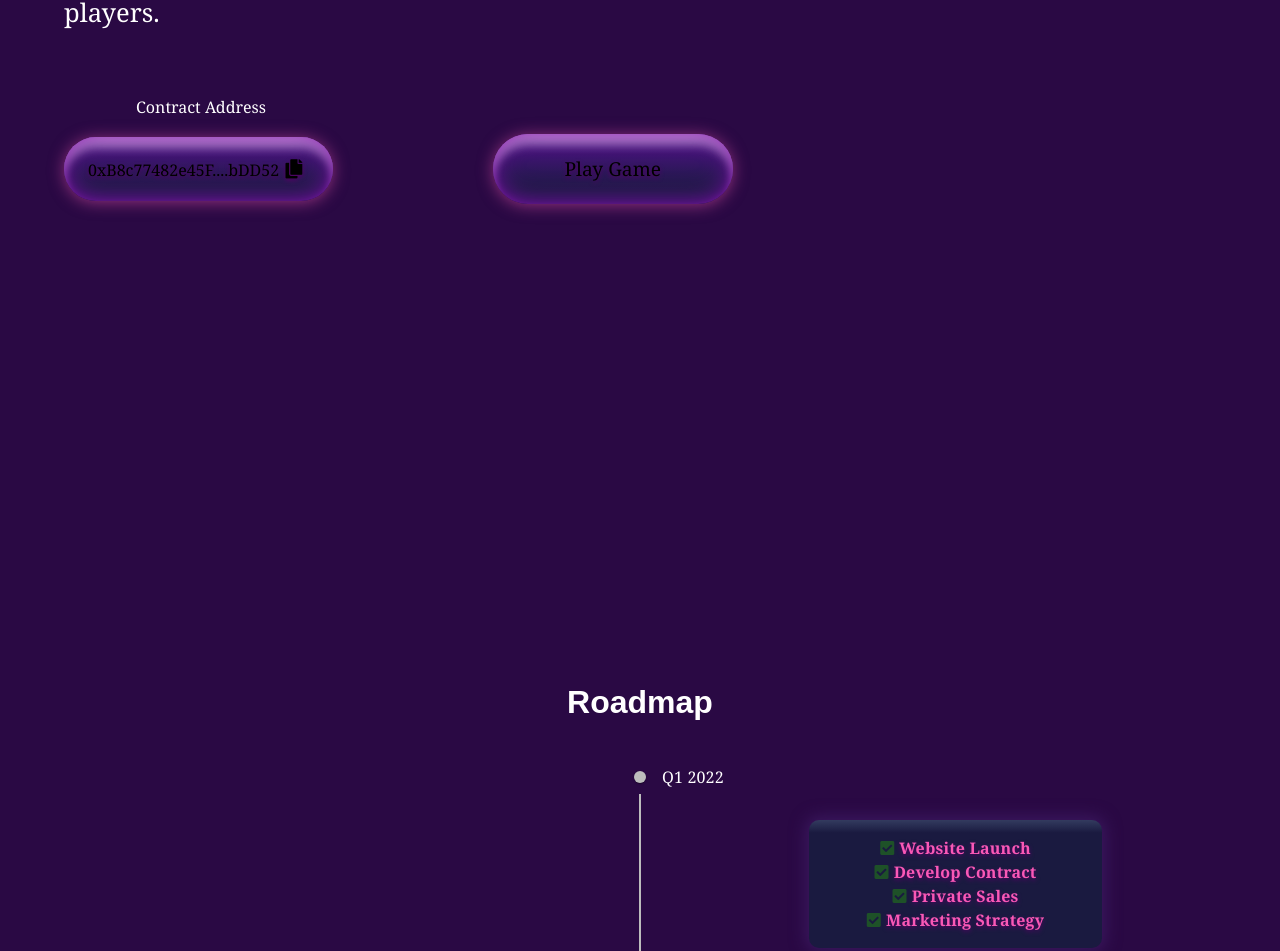
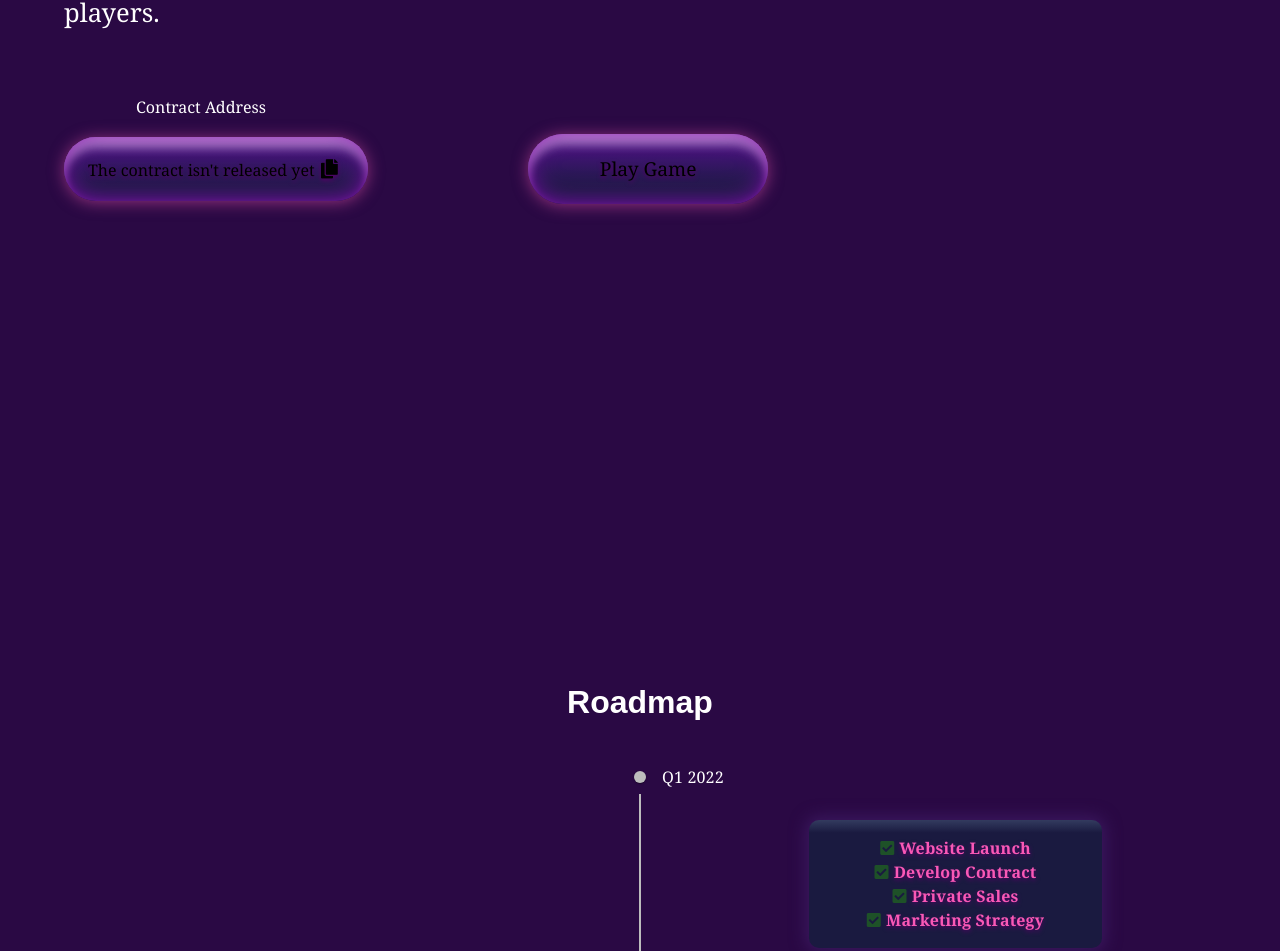
Before and after one commit to landogameofficial/lando-frontend, a React (Create React App) app: page / in a window 1280 px wide. Shown: the part 848-1799 px from the top of the page. Built offline with nearby package versions, Linux system fonts and the light colour scheme.

Commit message:
contract isn't released yet

```diff
--- a/src/Components/ComponentsHome/Homemain.js
+++ b/src/Components/ComponentsHome/Homemain.js
@@ -6,11 +6,11 @@ import mainImag from "./../../assets/mainImage1.png";
 import mainImag2 from "./../../assets/mainImage2.png";
 import mainImag3 from "./../../assets/mainImage3.png";
 const Homemain = () => {
-  const copyText = async () => {
+  /*const copyText = async () => {
     await navigator.clipboard.writeText(
       "0xB8c77482e45F1F44dE1745F52C74426C631bDD52"
     );
-  };
+  };*/
   return (
     <>
       <div className="homemain-container">
@@ -74,8 +74,8 @@ const Homemain = () => {
             <div className="btn-container">
               <div className="btn-contract">
                 <p1>
-                  0xB8c77482e45F....bDD52
-                  <i onClick={copyText} class="fas fa-copy" />
+                  The contract isn't released yet
+                  <i  class="fas fa-copy" />
                 </p1>
               </div>
               <Link className="link-game" target="_blanke" to="/playgame">
--- a/src/Components/ComponentsHome/LandoGame.js
+++ b/src/Components/ComponentsHome/LandoGame.js
@@ -4,7 +4,7 @@ class LandoGame extends React.Component {
   render() {
     return (
       <div className="game-container">
-        <div className="header-game">This game is a Lando game demo</div>
+        <div className="header-game">This game is Venge.io that is a Lando demo</div>
         <div>
           <object
             aria-labelledby="label"
```
